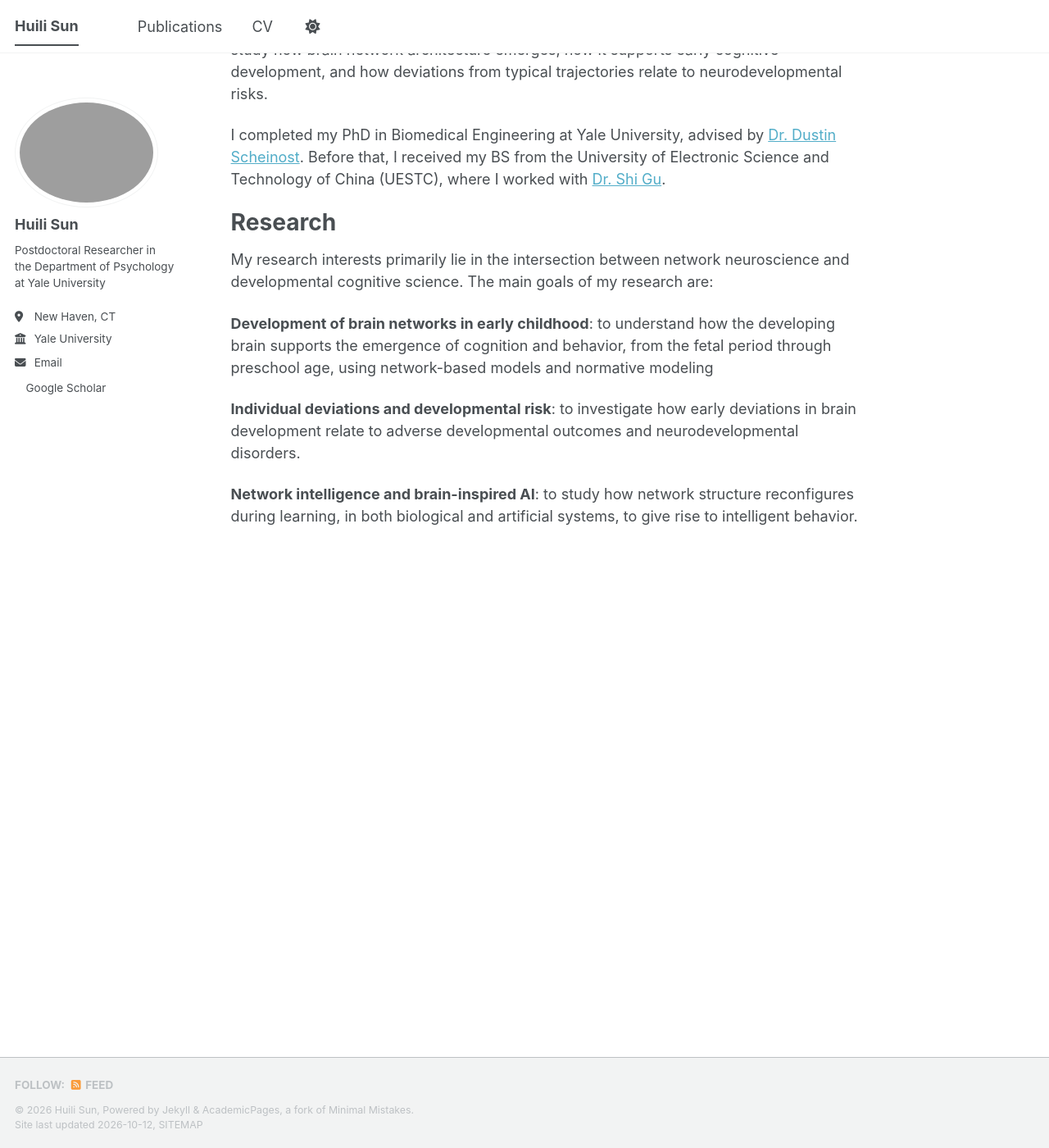
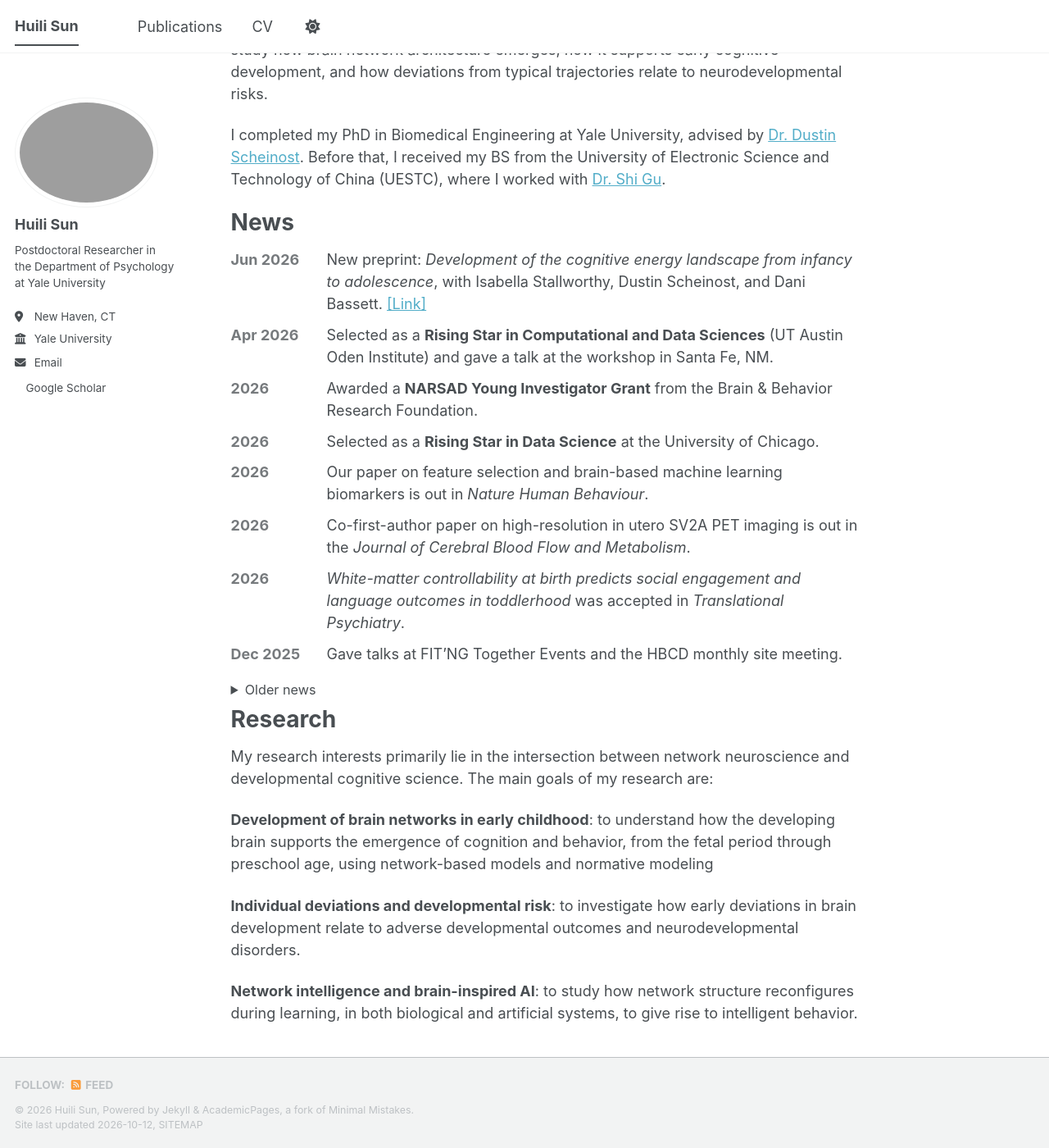
Before and after one commit to huiliii/huiliii.github.io, a Jekyll site: the page built from _pages/about.md, in a window 1280 px wide and 1400 px high, scrolled down 228 px. Shown: the whole window at 82% size. Built offline with Jekyll 4.4.1, drawn with Linux system fonts in a browser that asks for light colours; a style sheet for code colours, icons or effects is not loaded.

Commit message:
Update site with new CV; add News section to front page
- Replace files/cv.pdf with the Oct 2026 CV
- CV page: Yale/Wu Tsai postdoc, teaching, full awards, talks, posters, service, mentorship
- Publications: add two 2026 preprints; update Nature Human Behaviour, Translational Psychiatry, and fetal preprint statuses
- Front page: News section driven by _data/news.yml

Co-Authored-By: Claude Opus 5.5 <noreply@anthropic.com>
Claude-Session: https://claude.ai/code/session_01SG6LEDs4PwfXY3ZePGyPLN

```diff
--- /dev/null
+++ b/_data/news.yml
@@ -0,0 +1,36 @@
+# News items shown on the front page, newest first.
+# Each item needs a `date` (any text, e.g. "Oct 2026" or "2026") and `text` (Markdown is allowed).
+# The front page shows the first `news_limit` items (set in _pages/about.md).
+
+- date: "Jun 2026"
+  text: "New preprint: *Development of the cognitive energy landscape from infancy to adolescence*, with Isabella Stallworthy, Dustin Scheinost, and Dani Bassett. [[Link]](https://doi.org/10.64898/2026.06.17.732977)"
+
+- date: "Apr 2026"
+  text: "Selected as a **Rising Star in Computational and Data Sciences** (UT Austin Oden Institute) and gave a talk at the workshop in Santa Fe, NM."
+
+- date: "2026"
+  text: "Awarded a **NARSAD Young Investigator Grant** from the Brain & Behavior Research Foundation."
+
+- date: "2026"
+  text: "Selected as a **Rising Star in Data Science** at the University of Chicago."
+
+- date: "2026"
+  text: "Our paper on feature selection and brain-based machine learning biomarkers is out in *Nature Human Behaviour*."
+
+- date: "2026"
+  text: "Co-first-author paper on high-resolution in utero SV2A PET imaging is out in the *Journal of Cerebral Blood Flow and Metabolism*."
+
+- date: "2026"
+  text: "*White-matter controllability at birth predicts social engagement and language outcomes in toddlerhood* was accepted in *Translational Psychiatry*."
+
+- date: "Dec 2025"
+  text: "Gave talks at FIT'NG Together Events and the HBCD monthly site meeting."
+
+- date: "Oct 2025"
+  text: "Started as a Postdoctoral Associate in the [Complex Systems Lab](https://complexsystemsupenn.com/) with Dr. Dani Bassett, and gave a guest lecture in Network Neuroscience at the University of Pennsylvania."
+
+- date: "Sep 2025"
+  text: "Completed my PhD in Biomedical Engineering at Yale, and presented on fetal and infant controllability at FIT'NG 2025 in Dublin."
+
+- date: "2025"
+  text: "Received the **Wharton Summer Fellowship** from the Nathaniel Wharton Fund."
--- /dev/null
+++ b/_includes/news.html
@@ -0,0 +1,26 @@
+{% comment %}
+  Front-page news list. Items live in _data/news.yml.
+  Usage in a page: include news.html with limit=8 (number shown before "Older news").
+{% endcomment %}
+{%- assign news_limit = include.limit | default: 8 -%}
+<ul class="news-list">
+{%- for item in site.data.news limit: news_limit -%}
+  <li class="news-item">
+    <span class="news-date">{{ item.date }}</span>
+    <span class="news-text">{{ item.text | markdownify | remove: '<p>' | remove: '</p>' | strip }}</span>
+  </li>
+{%- endfor -%}
+</ul>
+{%- if site.data.news.size > news_limit -%}
+<details class="news-more">
+  <summary>Older news</summary>
+  <ul class="news-list">
+  {%- for item in site.data.news offset: news_limit -%}
+    <li class="news-item">
+      <span class="news-date">{{ item.date }}</span>
+      <span class="news-text">{{ item.text | markdownify | remove: '<p>' | remove: '</p>' | strip }}</span>
+    </li>
+  {%- endfor -%}
+  </ul>
+</details>
+{%- endif -%}
--- a/_pages/about.md
+++ b/_pages/about.md
@@ -13,6 +13,10 @@ I draw on tools from **network neuroscience** methods and **machine learning** m
 
 I completed my PhD in Biomedical Engineering at Yale University, advised by [Dr. Dustin Scheinost](https://medicine.yale.edu/profile/dustin-scheinost/). Before that, I received my BS from the University of Electronic Science and Technology of China (UESTC), where I worked with [Dr. Shi Gu](https://guslab.org/).
 
+News
+======
+{% include news.html limit=8 %}
+
 Research
 ======
 My research interests primarily lie in the intersection between network neuroscience and developmental cognitive science. The main goals of my research are:
--- a/_pages/cv.md
+++ b/_pages/cv.md
@@ -13,15 +13,22 @@ redirect_from:
 
 Education
 ======
-* Ph.D. in Biomedical Engineering, Yale University
+* Ph.D. in Biomedical Engineering, Yale University, 2021–2025
+  * Dissertation: Development of the human brain networks during infancy
   * Advisor: Dr. Dustin Scheinost
-* B.S., University of Electronic Science and Technology of China (UESTC)
+* B.S. in Electronic Engineering, University of Electronic Science and Technology of China (UESTC), 2016–2020
+  * Thesis: Fundamental community structure detection in resting-state brain network
+  * Advisor: Dr. Shi Gu
 
 Experience
 ======
-* Postdoctoral Researcher, Department of Bioengineering, University of Pennsylvania
-  * Advisor: Dr. Dani Bassett
-  * Computational and network-based approaches to early brain development
+* Postdoctoral Associate, Wu Tsai Institute, Yale University, Oct 2025–present
+  * Complex Systems Lab; Advisor: Dr. Dani Bassett
+
+Teaching
+======
+* Guest Lecturer, Network Neuroscience, University of Pennsylvania, Fall 2025
+* Teaching Fellow, Introduction to Biomedical Computation, Yale University, Spring 2022 and Spring 2024
 
 Research interests
 ======
@@ -36,14 +43,61 @@ Publications
     {% include archive-single-cv.html %}
   {% endfor %}</ul>
 
-Awards & Honors
+Awards, Fellowships & Grants
 ======
-* 2026 — Rising Stars in Computational and Data Sciences, Santa Fe Institute
+* 2026 — NARSAD Young Investigator Grant, Brain & Behavior Research Foundation
+* 2026 — Rising Stars in Data Science, University of Chicago
+* 2026 — Rising Stars in Computational and Data Sciences, UT Austin Oden Institute
 * 2025 — Wharton Summer Fellowship, Nathaniel Wharton Fund
-* 2024 — Google PhD Fellowship (Finalist)
-* 2024 — ISDP Travel Award
-* 2023 — FIT'NG Young Investigator Award
-* 2023 — Flux Student Travel Award
-* 2023 — Yale WFF Seed Grant
+* 2024 — Google PhD Fellowship (Finalist), Google Research
+* 2024 — ISDP Travel Award, International Society for Developmental Psychobiology
+* 2023 — FIT'NG Young Investigator Award, Fetal, Infant, and Toddler Neuroimaging Group
+* 2023 — Flux Student Travel Award, Flux Program
+* 2023 — Yale WFF Seed Grant, Yale Women Faculty Forum
+* 2022 — ISDP Travel Award, International Society for Developmental Psychobiology
 * 2020 — Outstanding Graduates, Department of Education, Sichuan, China
 * 2018 — National Scholarship, Ministry of Education, China
+* 2017, 2018 — Excellent Student Scholarship, UESTC
+* 2017, 2018 — First-Class Student Scholarship, Glasgow College, UESTC
+
+Invited Talks
+======
+* Apr 2026 — *Development of cognitive energy landscape in early life.* Rising Stars in Computational and Data Sciences Workshop, Santa Fe, NM
+* Dec 2025 — *Brain age prediction and deviations from normative trajectories in the neonatal connectome.* FIT'NG Together Events, Virtual
+* Dec 2025 — *Development of controllability in fetuses and infants is supported by synaptic density.* HBCD Monthly Site Meeting, Virtual
+* Oct 2025 — *Development of the human brain networks in infancy.* UPenn BE 5660 Guest Lecture, Philadelphia, PA
+* Sep 2025 — *Development of controllability in fetuses and infants is supported by synaptic density.* FIT'NG 2025, Dublin, Ireland
+* Oct 2024 — *Infant brain controllability development.* Complex Systems Lab, Philadelphia, PA
+* Oct 2024 — *Development of human brain network during infancy.* Haskins Laboratories, New Haven, CT
+* Sep 2024 — *Network controllability of fetal brain connectome.* ISDP 2024, Chicago, IL
+* Feb 2024 — *Altered infant brain ages by maternal effects and prediction of later cognition.* Yale Child Study Center Seminar, New Haven, CT
+* Nov 2023 — *Development of network controllability in the neonatal brain.* Yale BME Seminar 2023, New Haven, CT
+* Oct 2023 — *Network controllability of structural connectomes in the neonatal brain.* Glasgow College Alumni Talks 2023, UESTC, Chengdu, China
+* Sep 2023 — *Maternal postnatal depression is associated with older brain age in infants and worse toddler cognitive performance.* FIT'NG 2023, Santa Rosa, CA
+
+Selected Posters
+======
+* Sep 2024 — *Network controllability of the fetal structural connectome.* ISDP 2024, Chicago, IL
+* Sep 2023 — *Edge-centric control theory applied to neonatal structural connectivity in term and preterm neonates predicts cognitive and social outcomes at 18 months.* Flux 2023, Santa Rosa, CA
+* Nov 2022 — *Controllability of the infant structural brain network.* ISDP 2022, San Diego, CA
+* Jun 2020 — *Fundamental multilayer community structure detection in resting-state brain.* OHBM 2020, Virtual
+
+Service
+======
+* Trainee Committee Member, FIT'NG, 2024–present
+* Licensee, TEDxUESTC, 2018
+* Ad hoc reviewer: *Nature Communications*, *PNAS*, *Communications Biology*, *Developmental Cognitive Neuroscience*, *Scientific Reports*, *Network Neuroscience*, *BMC Psychology*
+
+Mentorship
+======
+* Hongjuan Hu, M.S. student, Yale BME (2025)
+* Lucy Yang, Summer Intern, Yale (2025)
+* Rachel A. Ababio, Post-bac RA, Columbia (2024)
+* Kayla M. Delapenha, Post-bac RA, Columbia (2024)
+* Danielle Gruber, Undergraduate, Yale (2023–2024)
+* Joshua Ceballos, Undergraduate, UCLA (2023)
+
+Skills
+======
+* Coding: Python, MATLAB, R, Bash
+* Packages: PyTorch, NumPy, Pandas, EEGLAB, DSI Studio, FreeSurfer
--- a/assets/css/main.scss
+++ b/assets/css/main.scss
@@ -37,3 +37,30 @@
     "layout/sidebar",
     "layout/json_cv"
 ;
+/* Front-page news list */
+.news-list {
+  list-style: none;
+  margin: 0.5em 0 1em 0;
+  padding: 0;
+}
+.news-item {
+  display: flex;
+  gap: 1em;
+  margin-bottom: 0.6em;
+  line-height: 1.5;
+}
+.news-date {
+  flex: 0 0 5.5em;
+  font-weight: bold;
+  white-space: nowrap;
+  opacity: 0.75;
+}
+.news-text { flex: 1 1 auto; }
+.news-more summary {
+  cursor: pointer;
+  font-size: 0.9em;
+  margin-bottom: 0.5em;
+}
+@media (max-width: 600px) {
+  .news-item { flex-direction: column; gap: 0; }
+}
```
Also changed, not shown: _publications/2025-01-01-feature-selection.md (deleted, +0 -9 lines), _publications/2025-02-19-white-matter-controllability.md (+2 -2 lines), _publications/2025-09-03-fetal-network-controllability.md (+2 -2 lines), _publications/2026-01-01-feature-selection.md (added, +9 -0 lines), _publications/2026-01-03-in-utero-sv2a-pet.md (renamed from _publications/2026-01-01-in-utero-sv2a-pet.md, +1 -1 lines), _publications/2026-01-03-structural-control-energy.md (added, +9 -0 lines), _publications/2026-06-17-cognitive-energy-landscape.md (added, +10 -0 lines), 1 other file.
